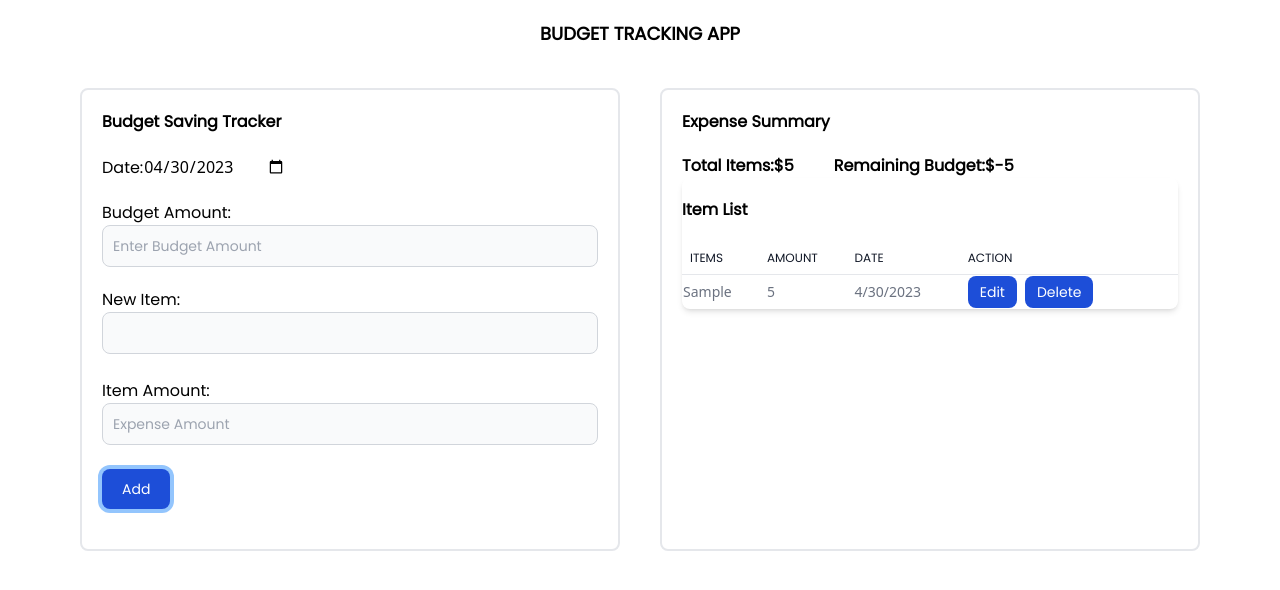
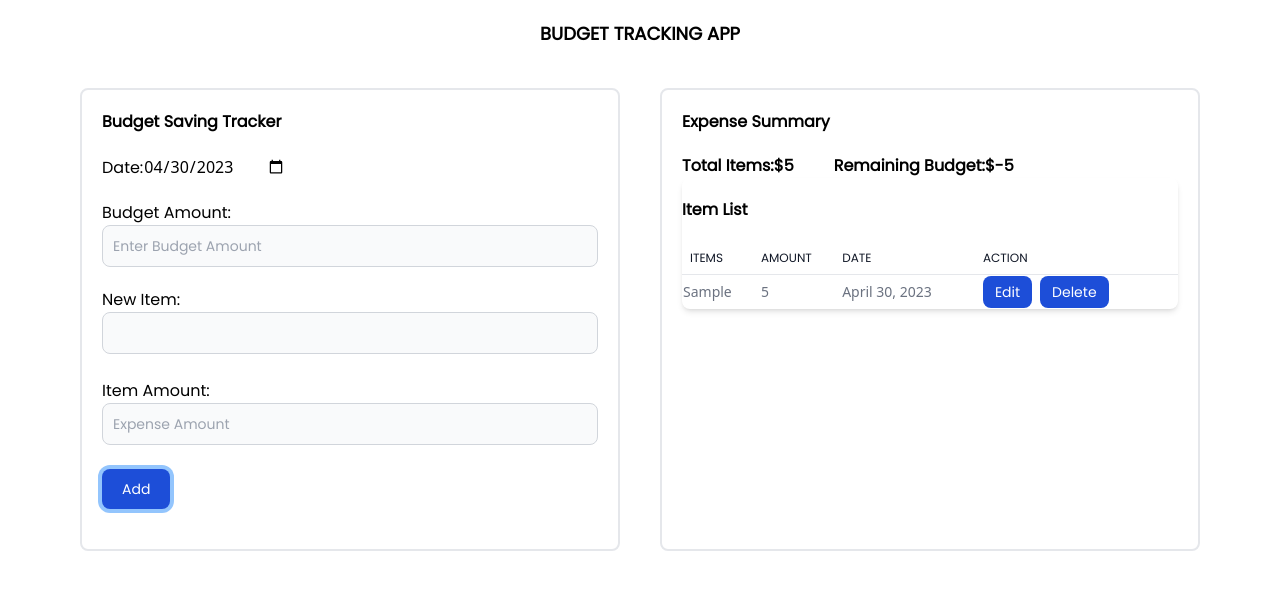
Before and after one commit to Nevram30/Task, a React (Vite) app: page / in a window 1280 px wide. Both pictures are taken after typing "Sample", "5" into the empty fields and a click on the button "Add". Shown: the top 590 px of the page. Built offline with nearby package versions, Linux system fonts and the light colour scheme.

Commit message:
refactor-v6

```diff
--- a/src/App.jsx
+++ b/src/App.jsx
@@ -9,13 +9,12 @@ function App() {
   const [budgetPlan, setbudgetPlan] = useState([]);
   const [newbudgetPlan, setnewBudgetPlan] = useState({ amount: "" });
   const [expenses, setExpenses] = useState([]);
+  const [date, setDate] = useState(new Date());
   const [newExpense, setNewExpense] = useState({
     title: "",
     amount: " ",
-    date: " ",
+    date: new Date(),
   });
-  const [date, setDate] = useState(new Date());
-  const [newDate, setNewDate] = useState();
 
   const handleNewBudgetPlan = (event) => {
     setnewBudgetPlan({
@@ -33,10 +32,6 @@ function App() {
   const handleNewExpenseDate = (event) => {
     setNewExpense({ ...newExpense, date: event.target.value });
   };
-  const handleNewDate = () => {
-    setDate([...date, newDate]);
-    setNewDate({ date: "" });
-  };
 
   // handleAddBudget
   const handleAddBudget = (event) => {
@@ -53,7 +48,7 @@ function App() {
   const handleAddExpense = () => {
     if (newExpense.title !== "" && newExpense.amount > 0) {
       setExpenses([...expenses, newExpense]);
-      setNewExpense({ title: " ", amount: " " });
+      setNewExpense({ title: " ", amount: " ", date: new Date() });
     }
   };
   // for deleting data items from the list
@@ -122,9 +117,6 @@ function App() {
           <ExpenseList
             expenses={expenses}
             handleDeleteExpense={handleDeleteExpense}
-            date={date}
-            handleNewDate={handleNewDate}
-            handleDateChange={handleDateChange}
           />
         </div>
       </div>
--- a/src/ExpenseItem.jsx
+++ b/src/ExpenseItem.jsx
@@ -1,14 +1,7 @@
 import { useState } from "react";
 import PropTypes from "prop-types";
 
-function ExpenseItem({
-  expense,
-  handleDeleteExpense,
-  handleUpdateExpense,
-  date,
-}) {
-  const expenseDate = new Date(date);
-  const expenseDateString = expenseDate.toLocaleDateString("en-US");
+function ExpenseItem({ expense, handleDeleteExpense, handleUpdateExpense }) {
   const [isEditMode, setIsEditMode] = useState();
   const [updatedExpense, setUpdatedExpense] = useState(expense);
 
@@ -39,7 +32,13 @@ function ExpenseItem({
         <>
           <td>{updatedExpense.title}</td>
           <td>{updatedExpense.amount}</td>
-          <td>{expenseDateString}</td>
+          <td>
+            {updatedExpense.date.toLocaleDateString("en-US", {
+              day: "numeric",
+              month: "long",
+              year: "numeric",
+            })}
+          </td>
           <td>
             <button
               onClick={handleEdit}
@@ -75,7 +74,9 @@ function ExpenseItem({
               onChange={handleChange}
             />
           </td>
-          <td>{expenseDateString}</td>
+          <td>
+            <input type="date" name="date" value={updatedExpense.date} />
+          </td>
           <td>
             <button
               onClick={handleSave}
@@ -100,7 +101,6 @@ ExpenseItem.propTypes = {
   expense: PropTypes.object.isRequired,
   handleDeleteExpense: PropTypes.func.isRequired,
   handleUpdateExpense: PropTypes.func.isRequired,
-  date: PropTypes.string.isRequired,
 };
 
 export default ExpenseItem;
--- a/src/ExpenseList.jsx
+++ b/src/ExpenseList.jsx
@@ -1,17 +1,14 @@
 import ExpenseItem from "./ExpenseItem";
 import PropTypes from "prop-types";
 
-function ExpenseList({
-  expenses,
-  handleDeleteExpense,
-  handleUpdateExpense,
-  date,
-}) {
+function ExpenseList({ expenses, handleDeleteExpense, handleUpdateExpense }) {
   return (
     <div className="relative overflow-x-auto shadow-md sm:rounded-lg">
       <h2 className="mt-5 font-bold mb-5 font-poppins">Item List</h2>
+      {/* This is the Table */}
       <table className="w-full text-sm text-left text-gray-500 dark:text-gray-400 p-10">
         <thead className="text-xs text-gray-700 uppercase bg-gray-50 dark:bg-gray-700 dark:text-gray-400 p-10">
+          {/* This is the Heading Row */}
           <tr className="bg-white border-b dark:bg-gray-800 dark:border-gray-700 hover:bg-gray-50 dark:hover:bg-gray-600 p-10">
             <th
               scope="row"
@@ -39,8 +36,10 @@ function ExpenseList({
             </th>
           </tr>
         </thead>
+        {/* Body of The Table */}
         <tbody>
           {expenses.map((expense, index) => (
+            // ExpenseItem Components
             <ExpenseItem
               key={index}
               expense={expense}
@@ -48,7 +47,6 @@ function ExpenseList({
               handleUpdateExpense={(updatedExpense) =>
                 handleUpdateExpense(index, updatedExpense)
               }
-              date={date}
             />
           ))}
         </tbody>
@@ -61,7 +59,6 @@ ExpenseList.propTypes = {
   expenses: PropTypes.object.isRequired,
   handleDeleteExpense: PropTypes.func.isRequired,
   handleUpdateExpense: PropTypes.func.isRequired,
-  date: PropTypes.string.isRequired,
 };
 
 export default ExpenseList;
```
